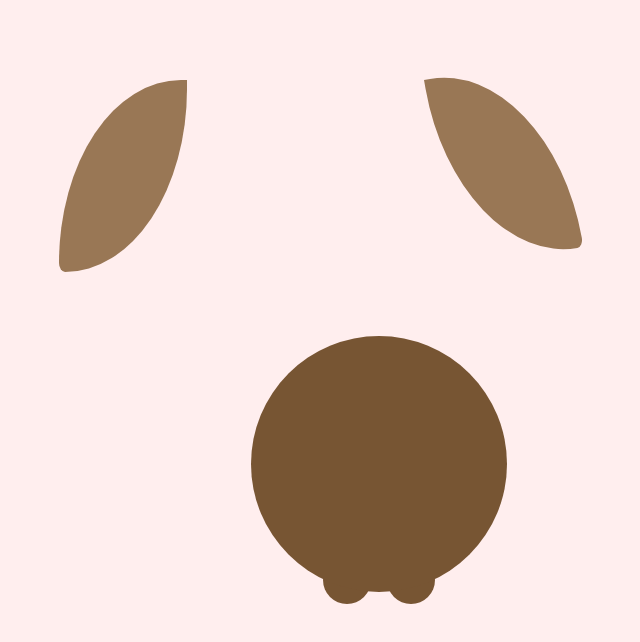
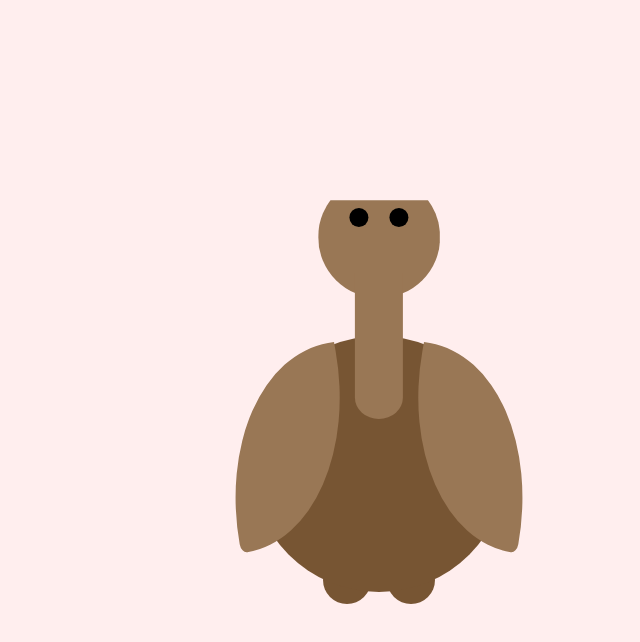
Before and after one commit to 528ngucciardo-rgb/TurkeyTime, a plain HTML site: page index.html in a window 1280 px wide. Shown: the whole page, without its empty margins (261-901 px from the left). Drawn offline with Linux system fonts and the light colour scheme.

Commit message:
more css

```diff
--- a/index.html
+++ b/index.html
@@ -24,8 +24,8 @@
         <div class="leg"></div>
         <div class="leg"></div>
         <div class="body"></div>
-        <div class="wings"></div>
-        <div class="wings"></div>
+        <div class="wing"></div>
+        <div class="wing"></div>
         <div class="hat-top"></div>
         <div class="hat-bottom"></div>
         <div class="head"></div>
--- a/style.css
+++ b/style.css
@@ -22,31 +22,68 @@ html, body {
 }
 
 /* step 1: build body */
+
 .body {
+   width: 40%;
+   height: 40%;
    background: var(--brown1);
    color: var(--brown1);
-   width: 40%;
-   height: 40%;
    border-radius: 50%;
    top: 40%;
    left: 50%;
-   transform: translate(-50%,0);
+   transform: translate(-50%, 0);
    box-shadow:
    -4vmin 14.5vmin 0 -13vmin,
-   4vmin 14.5vmin 0 -13vmin;
+   4vmin 14.5vmin 0 -13vmin
 }
 
-.wings {
+.wing {
     background: var(--brown2);
     height: 30%;
     width: 20%;
     border-radius: 100% 0% 100% 5%;
     transform-origin: top right;
-    translate: rotate(-10deg);
+    top: 41%;
+    left: 23%;
+    transform: rotate(-10deg);
 }
 
-.wings + .wings {
+.wing + .wing {
     left: auto;
     right: 43%;
-    transform: scaleX(-1) rotate(10deg);
+    transform: scaleX(-1) rotate(-10deg);
 }
+
+.head {
+    height: 19%;
+    width: 19%;
+    top: 15%;
+    left: 50%;
+    border-radius: 50%;
+    background: var(--brown2);
+    transform: translate(-50%, 0);
+    clip-path: polygon(0% 20%, 100% 20%, 100% 500%, 0% 500%);
+}
+
+.head::before {
+    content: "";
+    display: block;
+    position: absolute;
+    height: 120%;
+    width: 40%;
+    background: var(--brown2);
+    top: 80%;
+    left: 50%;
+    transform: translate(-50%, 0);
+    border-radius: 0 0 100% 100% / 30%;
+}
+
+.eye {
+    width: 3%;
+    height: 3%;
+    background: black;
+    border-radius: 50%;
+    top: 20%;
+    left: 50%;
+    transform: translate(-50%, 0) translate(-2.5vmin, 0);
+    box-shadow: 5vmin 0;
```
